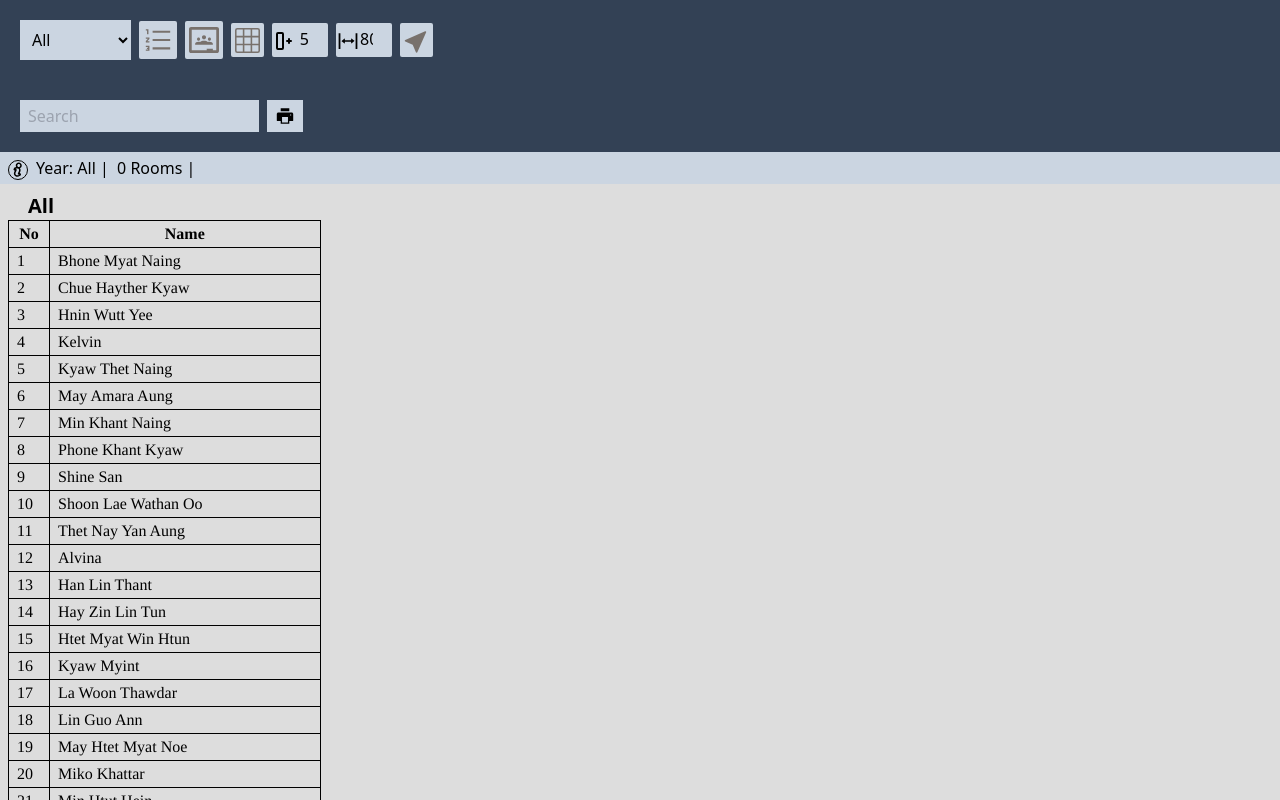
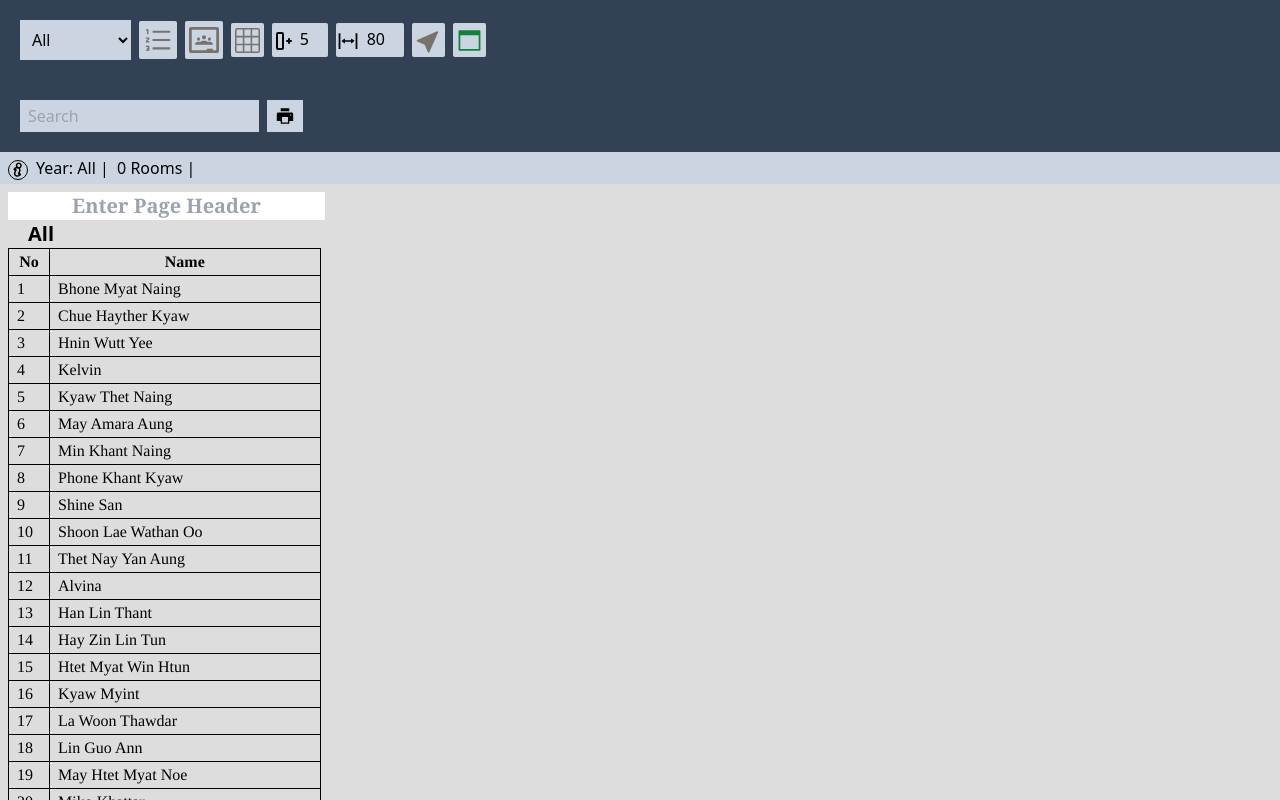
Before and after one commit to zsphinxyz/next01, a Next.js app: page /list in a window 1280 px wide. Shown: the top 800 px of the page. Built offline with nearby package versions, Linux system fonts and the light colour scheme.

Commit message:
ui update and add table header

```diff
--- a/package.json
+++ b/package.json
@@ -17,7 +17,7 @@
     "eslint-config-next": "13.4.4",
     "firebase": "^10.4.0",
     "firebase-admin": "^11.10.1",
-    "next": "13.4.4",
+    "next": "^13.5.4",
     "postcss": "8.4.24",
     "react": "18.2.0",
     "react-dom": "18.2.0",
--- a/pages/list/index.tsx
+++ b/pages/list/index.tsx
@@ -9,12 +9,15 @@ import {SiGoogleclassroom} from 'react-icons/si';
 import {BsGrid3X3, BsFillCursorFill} from 'react-icons/bs';
 import {TiInfoLargeOutline} from 'react-icons/ti';
 import {TbColumnInsertRight} from 'react-icons/tb';
+import {IoBrowsersSharp} from 'react-icons/io5';
 import {AiFillPrinter, AiOutlineColumnWidth, AiOutlineOrderedList} from 'react-icons/ai';
 
 
-	// React
+	// React & Next
 import { useRef, useEffect, useState } from 'react';
 import ReactToPrint from "react-to-print"
+// import { useRouter } from 'next/router';
+// import { useSearchParams } from 'next/navigation';
 
 
 export default function Att() {
@@ -28,8 +31,12 @@ export default function Att() {
 	const [colRef, setColRef] = useState<number[]>([])	// col array
 	const [colWidth, setColWidth] = useState(80)		// width of empty columns
 	const [isRoll, setIsRoll] = useState(false)			// show roll no or not
-	const [isCell, setIsCell] = useState(false) 			// select individual cells
+	const [isCell, setIsCell] = useState(false) 		// select individual cells
+	const [tableHeader, setTableHeader] = useState(true)	// set Table header
 
+	// const searchParams = useSearchParams();
+	// const year = searchParams?.get('all')
+	// const router = useRouter();
 
 	const printRef = useRef(null);
 
@@ -81,9 +88,9 @@ export default function Att() {
 
 			{/* Control for upper row */}
 		<div className='flex items-center gap-2'>
-			<select onChange={e=>{
+			<select onChange={e=>
 				setYear(e.target.value)
-				}}
+			}
 				className="p-2 bg-slate-300 text-black bold outline-none"
 			>
 				{
@@ -133,11 +140,12 @@ export default function Att() {
 
 	<label className='bg-slate-300 rounded-sm pr-1'>
 		<AiOutlineColumnWidth className=' inline-block  text-2xl h-8' />
-		<input type="number" min='10' max='200' className='outline-none bg-transparent w-7 h-8 text-right' value={colWidth} onChange={e => setColWidth(parseInt(e.target.value))}/>
+		<input type="number" min='10' max='200' className='outline-none bg-transparent w-10 h-8 text-right' value={colWidth} onChange={e => setColWidth(parseInt(e.target.value))}/>
 	</label>
 
+
 				{/* Select individual cells  */}
-	<label className={`bg-slate-300 p-1 rounded-sm ${isCell && 'bg-green-300'}`}>
+		<label className={`bg-slate-300 p-1 rounded-sm ${isCell && 'bg-green-300'}`}>
 			<input
 				type='checkbox'
 				checked={isCell}
@@ -147,6 +155,16 @@ export default function Att() {
 			<BsFillCursorFill  className='w-fit inline text-[25px] text-stone-500 peer-checked:text-green-700 text-align-right' />
 		</label>
 
+				{/* Add Header */}
+		<label className={`bg-slate-300 p-1 rounded-sm ${tableHeader && 'bg-green-300'}`}>
+			<input
+				type='checkbox'
+				checked={tableHeader}
+				className='appearance-none peer'
+				onChange={ () => setTableHeader(!tableHeader) }
+			/>
+			<IoBrowsersSharp  className='w-fit inline text-[25px] text-stone-500 peer-checked:text-green-700 text-align-right' />
+		</label>
 
 
 	</div> {/* upper contol row ends */}
@@ -211,6 +229,11 @@ export default function Att() {
 
 		{/* Page Header */}
 
+		{
+			tableHeader &&
+			<input type="text" placeholder='Enter Page Header' className=' font-serif text-xl font-bold text-center w-full' />
+		}
+
 		<h1 className="font-bold text-xl pl-5">
 			{year == 'All' ?  'All'
 			: year == 'Reception' ? `Reception, Room(${r.split('').sort().join()})`
@@ -234,7 +257,7 @@ export default function Att() {
 				<>
 					{colRef.map(i => (
 						<th key={i} className='border border-black overflow-hidden min-w[10px] w-[80px] text-center' style={{minWidth: colWidth}}>
-							<input type="text" className=' bg-transparent w-full'/>
+							<input type="text" className=' bg-transparent w-full text-center'/>
 						</th>
 					))}
 				</>
```
Also changed, not shown: 1 other file (tests, documents, lock files or other folders).
